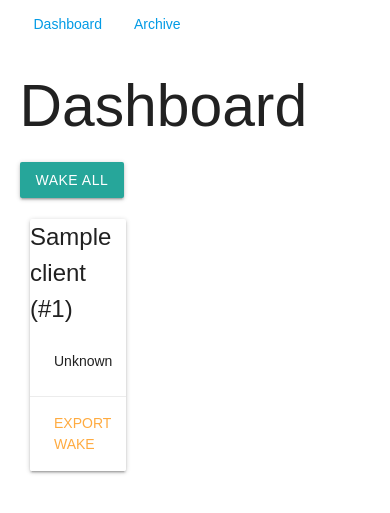
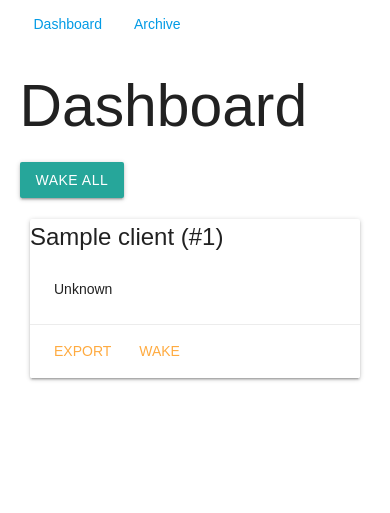
Before and after one commit to Tina-otoge/photongenic, a Python web app: template webui/templates/dashboard.html.j2 in a window 390 px wide. Shown: the top 513 px of the page. Run offline with Jinja, Linux system fonts and the light colour scheme; the template is opened without the code that fills it: most values are stand-ins (such as "Sample title", 1, 10 or a date in 2020).

Commit message:
Responsive dashboard cards

```diff
--- a/webui/templates/dashboard.html.j2
+++ b/webui/templates/dashboard.html.j2
@@ -10,8 +10,7 @@
 
     </p>
     {% for client in photon.clients.values() %}
-    <div class="col s4">
-
+    <div class="col s12 m6 l4">
         <div class="client card" data-id="{{ client.id }}">
             {% if client.image %}
             <div class="card-image">
```
